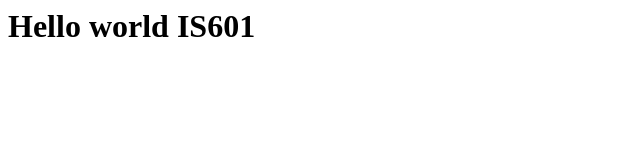
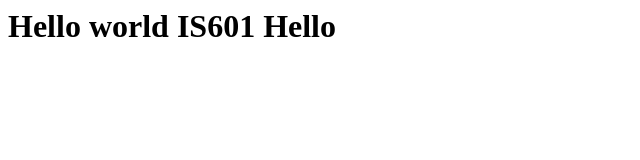
Before and after one commit to ThulasiV21/MyFirstWebsiteIS601F21, a plain HTML site: page index.html in a window 1280 px wide. Shown: the whole page, without its empty margins (0-640 px from the left). Drawn offline with Linux system fonts and the light colour scheme.

Commit message:
Task: Added Hello

```diff
--- a/index.html
+++ b/index.html
@@ -3,6 +3,6 @@
 		<title>My first website made changes in branch</title>
 	</head>
 	<body>
-		<h1>Hello world IS601</h1>
+		<h1>Hello world IS601 Hello</h1>
 	</body>
 </html>
```
